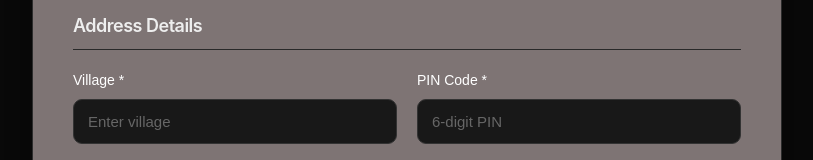
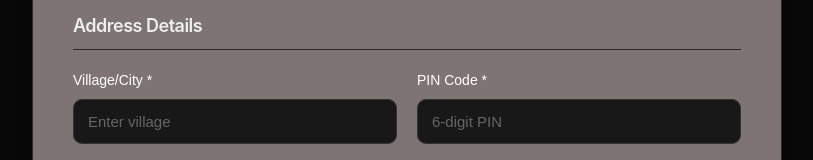
Before and after one commit to Pranab4321/FamilyCode, a React (Vite) app in the folder frontend/: page / in a window 1280 px wide. Shown: the part 431-591 px from the top of the page, without its empty margins (233-1046 px from the left). Built offline with nearby package versions, Linux system fonts and the light colour scheme.

Commit message:
New correction added2

```diff
--- a/frontend/src/pages/FamilyForm.jsx
+++ b/frontend/src/pages/FamilyForm.jsx
@@ -152,7 +152,7 @@ console.log("Api datas are", districts);
 
             <div className="address-grid">
               <div className="form-group">
-                <label htmlFor="village">Village *</label>
+                <label htmlFor="village">Village/City *</label>
                 <input
                   type="text"
                   id="village"
--- a/frontend/src/pages/IstabhrityForm.jsx
+++ b/frontend/src/pages/IstabhrityForm.jsx
@@ -131,7 +131,7 @@ const generatePDF = () => {
     y += 6;
 
     doc.text(
-      `Village: ${familyData.village || ""}`,
+      `Village/City: ${familyData.village || ""}`,
       15,
       y
     );
@@ -393,7 +393,7 @@ setPersons(() => {
       </div>
 
       <div className="family-info-item">
-        <span>Village</span>
+        <span>Village/City</span>
         <strong>{familyData.village}</strong>
       </div>
 
```
